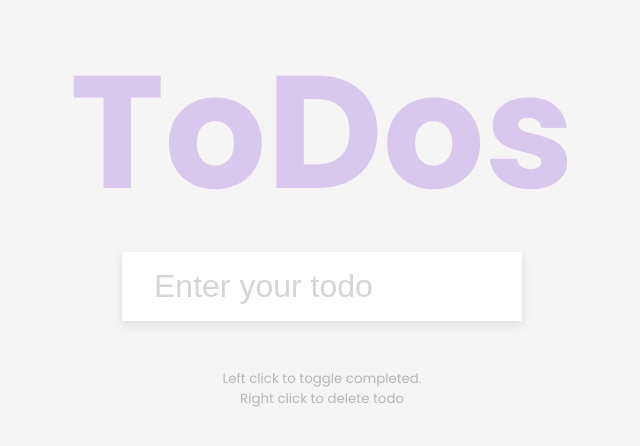
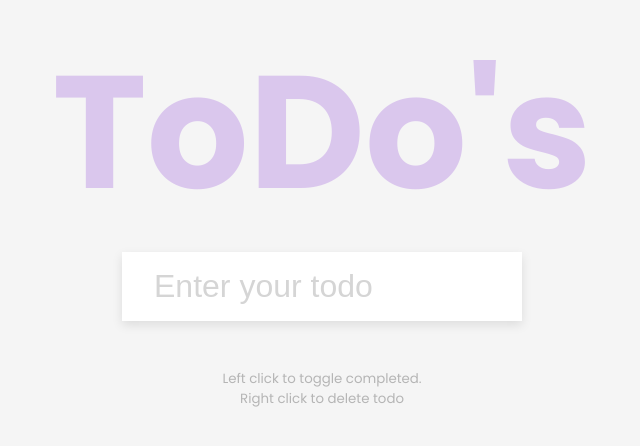
Before and after one commit to Dharshana-R/Todo-list-Day-8, a plain HTML site: page index.html in a window 1280 px wide. Shown: the part 190-636 px from the top of the page, without its empty margins (318-958 px from the left). Drawn offline with Linux system fonts and the light colour scheme.

Commit message:
Update index.html

```diff
--- a/index.html
+++ b/index.html
@@ -13,7 +13,7 @@
 </head>
 
 <body>
-    <h1>ToDos</h1>
+    <h1>ToDo's</h1>
     <form id="form">
         <input type="text" autocomplete="off" placeholder="Enter your todo" class="toDoInput" id="input">
         <ul class="todos" id="todos">
```
